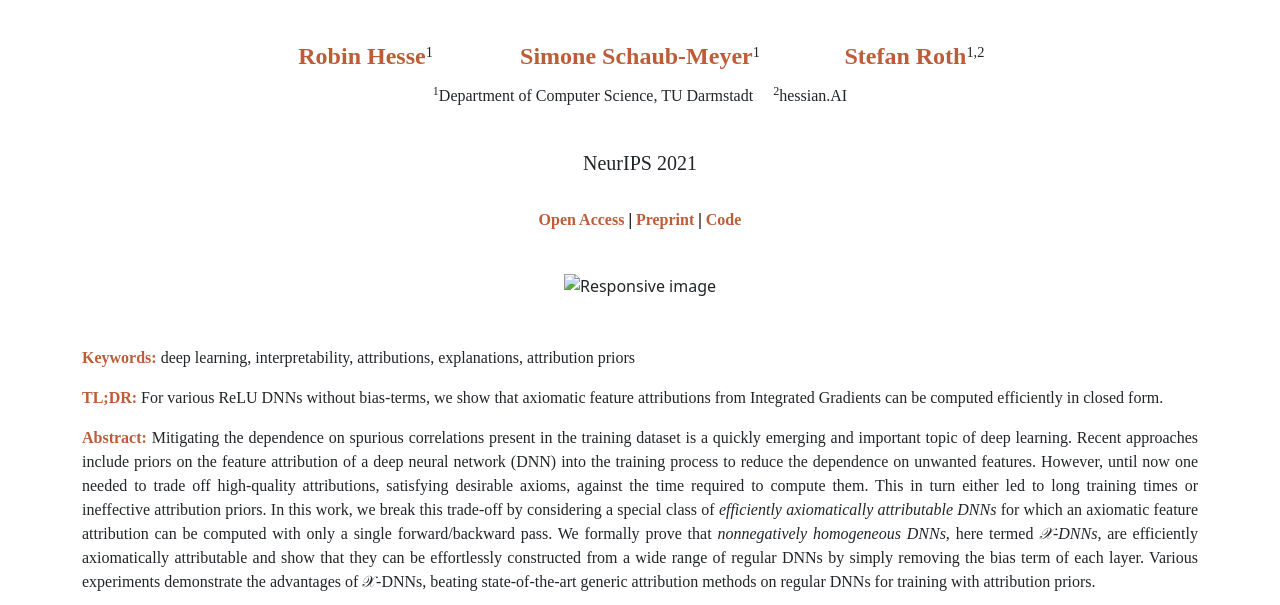
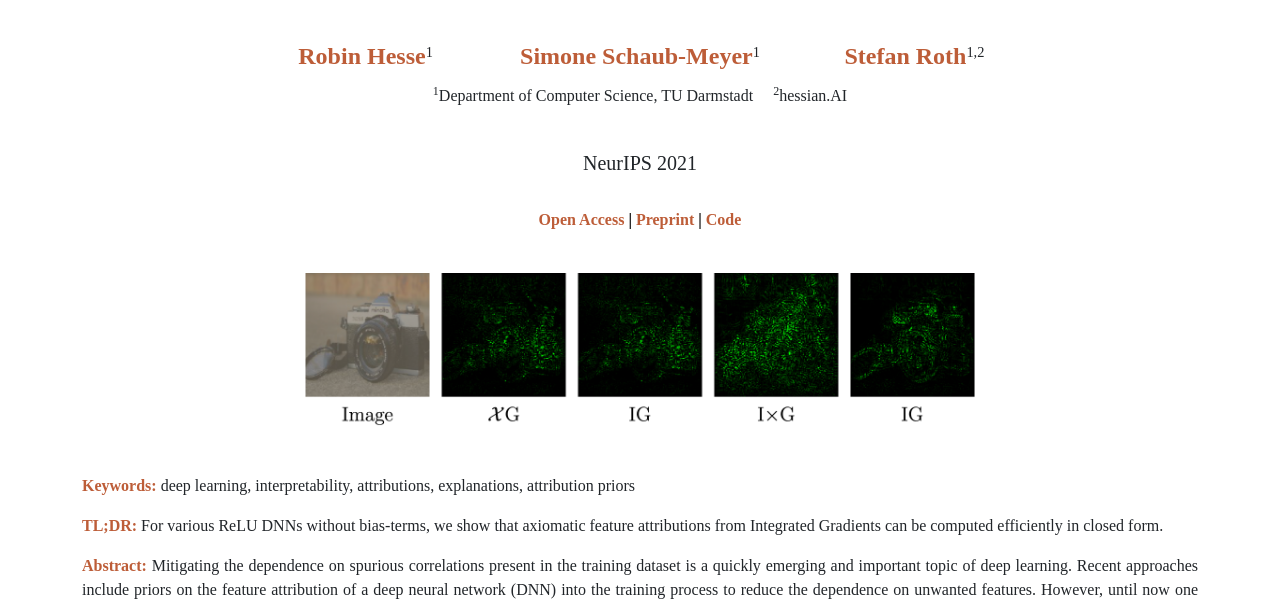
Before and after one commit to visinf/fast-axiomatic-attribution, a plain HTML site: page docs/index.html in a window 1280 px wide. Shown: the part 177-782 px from the top of the page. Drawn offline with nearby package versions, Linux system fonts and the light colour scheme.

Commit message:
change pdf to image for chrome

```diff
--- a/docs/index.html
+++ b/docs/index.html
@@ -38,7 +38,7 @@
                 <p class="conference">NeurIPS 2021</p>
                 <p class="quicklinks"><a href="#!" target= "_blank">Open Access</a> | <a href="#!" target= "_blank">Preprint</a> | <a href="https://github.com/visinf/fast-axiomatic-attribution" target= "_blank">Code</a></p>
                 <br>
-                <img src="assets/homogeneity.pdf" class="img-fluid" style="width: 60%;" alt="Responsive image">
+                <img src="assets/attribution.png" class="img-fluid" style="width: 60%;" alt="Responsive image">
             </div>
         </div>
         <br>
```
Also changed, not shown: docs/assets/attribution.png (added), 3 other files.
